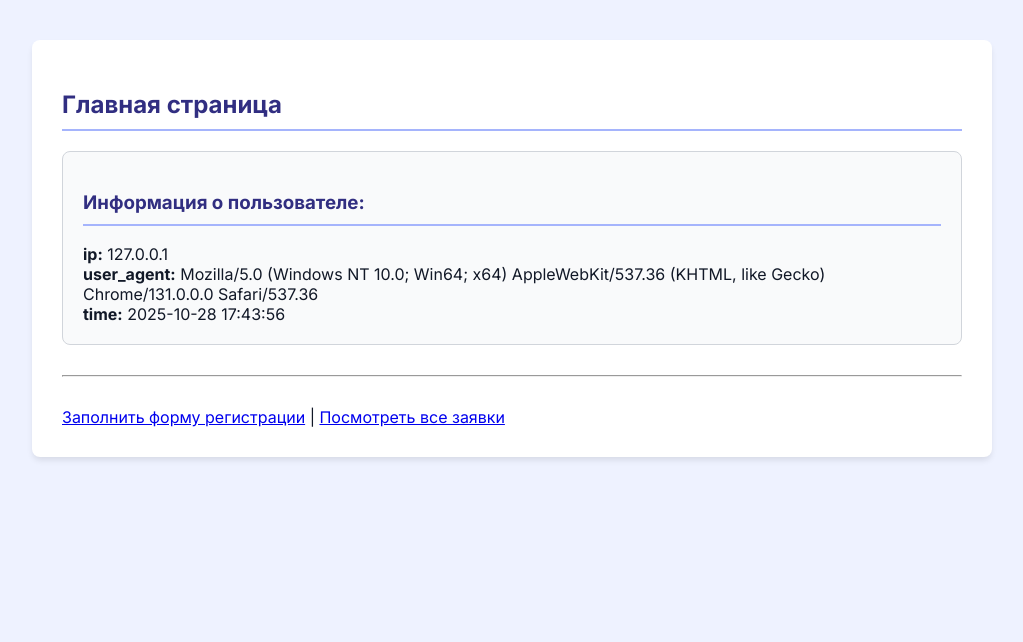
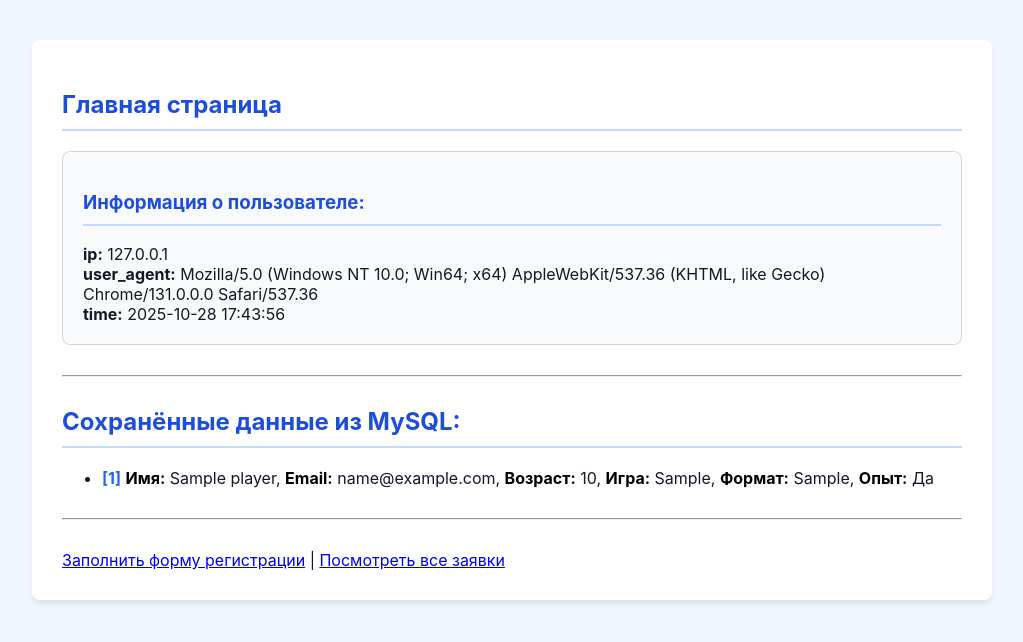
Before and after one commit to rpaup/nginx-lab, a PHP site: page / in a window 1280 px wide. Shown: the top 642 px of the page, without its empty margins (128-1151 px from the left). Run offline with PHP 8.4, Linux system fonts and the light colour scheme; tables that the repository leaves empty or names only in its code hold one stand-in row (values such as "Sample post").

Commit message:
feat: Display all records from MySQL on index.php

```diff
--- a/www/Player.php
+++ b/www/Player.php
@@ -8,7 +8,8 @@ class Player {
 
     public function add($name, $email, $age, $game, $format, $experience) {
         $stmt = $this->pdo->prepare(
-            "INSERT INTO Players (name, email, age, game, format, experience) VALUES (?, ?, ?, ?, ?, ?)"
+            "INSERT INTO Players (name, email, age, game, format, experience)
+             VALUES (?, ?, ?, ?, ?, ?)"
         );
         $stmt->execute([$name, $email, $age, $game, $format, $experience]);
     }
--- a/www/index.php
+++ b/www/index.php
@@ -1,30 +1,40 @@
 <?php
 session_start();
 require_once 'UserInfo.php';
+require 'db.php';
+require 'Player.php';
+
+$Player = new Player($pdo);
+$allPlayers = $Player->getAll();
 ?>
 <!DOCTYPE html>
 <html lang="ru">
 <head>
     <meta charset="UTF-8">
-    <title>Главная страница</title>
+    <title>Главная страница - ЛР-5 (MySQL)</title>
     <style>
-        :root { --primary-color: #4F46E5; --background-color: #EEF2FF; --text-color: #111827; --border-radius: 8px; }
+        :root { --primary-color: #2563EB; --background-color: #EFF6FF; --text-color: #111827; --border-radius: 8px; }
         body { font-family: 'Inter', sans-serif; background-color: var(--background-color); color: var(--text-color); margin: 0; padding: 20px; }
         .page-content { max-width: 900px; margin: 20px auto; background-color: #fff; padding: 30px; border-radius: var(--border-radius); box-shadow: 0 4px 6px -1px rgba(0,0,0,0.1); }
-        h2, h3 { color: #312E81; border-bottom: 2px solid #A5B4FC; padding-bottom: 10px; }
+        h2, h3 { color: #1D4ED8; border-bottom: 2px solid #BFDBFE; padding-bottom: 10px; }
         .error-box { color: #991B1B; background-color: #FEE2E2; border: 1px solid #FCA5A5; padding: 15px; border-radius: var(--border-radius); }
         .session-box { color: #064E3B; background-color: #D1FAE5; border: 1px solid #6EE7B7; padding: 15px; border-radius: var(--border-radius); }
         .api-results, .user-info { margin-top: 20px; padding: 20px; background-color: #F9FAFB; border-radius: var(--border-radius); border: 1px solid #D1D5DB; }
-        .api-results ul { padding-left: 20px; margin: 0; }
     </style>
-     <link rel="preconnect" href="https://fonts.googleapis.com"><link rel="preconnect" href="https://fonts.gstatic.com" crossorigin><link href="https://fonts.googleapis.com/css2?family=Inter:wght@400;500;700&display=swap" rel="stylesheet">
 </head>
 <body>
 <div class="page-content">
     <h2>Главная страница</h2>
 
     <?php if (isset($_SESSION['errors'])): ?>
-        <div class="error-box"><p><b>Произошли ошибки...</b></p></div>
+        <div class="error-box">
+            <p><b>Произошли ошибки:</b></p>
+            <ul>
+                <?php foreach ($_SESSION['errors'] as $error): ?>
+                    <li><?= htmlspecialchars($error) ?></li>
+                <?php endforeach; ?>
+            </ul>
+        </div>
         <?php unset($_SESSION['errors']); ?>
     <?php endif; ?>
     <?php if (isset($_SESSION['success_data'])): ?>
@@ -37,10 +47,7 @@ require_once 'UserInfo.php';
             <h3>Популярные игры (RAWG API):</h3>
             <ul>
                 <?php foreach ($_SESSION['api_data'] as $game): ?>
-                    <li>
-                        <?= htmlspecialchars($game['name']) ?>
-                        (Рейтинг: <?= htmlspecialchars($game['rating']) ?>)
-                    </li>
+                    <li><?= htmlspecialchars($game['name']) ?> (Рейтинг: <?= htmlspecialchars($game['rating']) ?>)</li>
                 <?php endforeach; ?>
             </ul>
         </div>
@@ -50,8 +57,7 @@ require_once 'UserInfo.php';
     <?php $info = UserInfo::getInfo(); ?>
     <div class="user-info">
         <h3>Информация о пользователе:</h3>
-        <?php
-        foreach ($info as $key => $val) {
+        <?php foreach ($info as $key => $val) {
             echo '<b>' . htmlspecialchars($key) . ':</b> ' . htmlspecialchars($val) . '<br>';
         }
         if (isset($_COOKIE['last_submission'])) {
@@ -62,6 +68,23 @@ require_once 'UserInfo.php';
 
     <hr style="margin: 30px 0;">
 
+    <h2>Сохранённые данные из MySQL:</h2>
+    <ul>
+    <?php foreach($allPlayers as $row): ?>
+        <li>
+            <b style="color:var(--primary-color);">[<?= $row['id'] ?>]</b>
+            <b style="color:#000;">Имя:</b> <?= htmlspecialchars($row['name']) ?>,
+            <b style="color:#000;">Email:</b> <?= htmlspecialchars($row['email']) ?>,
+            <b style="color:#000;">Возраст:</b> <?= htmlspecialchars($row['age']) ?>,
+            <b style="color:#000;">Игра:</b> <?= htmlspecialchars($row['game']) ?>,
+            <b style="color:#000;">Формат:</b> <?= htmlspecialchars($row['format']) ?>,
+            <b style="color:#000;">Опыт:</b> <?= $row['experience'] ? 'Да' : 'Нет' ?>
+        </li>
+    <?php endforeach; ?>
+    </ul>
+
+    <hr style="margin: 30px 0;">
+
     <a href="form.html">Заполнить форму регистрации</a> |
     <a href="view.php">Посмотреть все заявки</a>
 </div>
```
Also changed, not shown: 1 other file.
